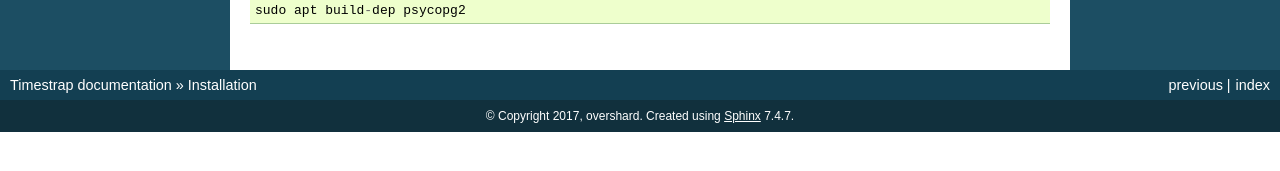
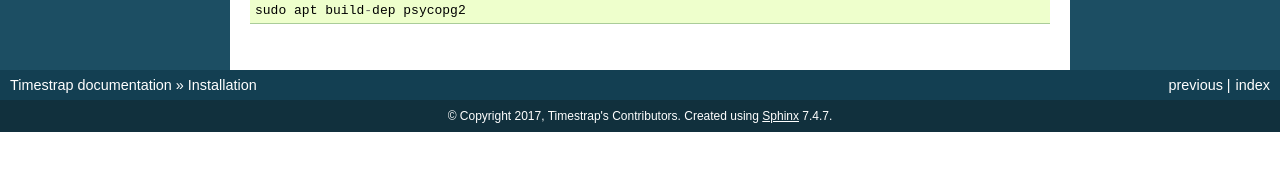
Before and after one commit to overshard/timestrap, a Sphinx documentation site: the page built from docs/installation.rst, in a window 1280 px wide. Shown: the part 517-688 px from the top of the page. Built offline with Sphinx 7.4.7, drawn with Linux system fonts in a browser that asks for light colours.

Commit message:
Updated author and description for documentation

```diff
--- a/docs/conf.py
+++ b/docs/conf.py
@@ -47,8 +47,8 @@ master_doc = 'index'
 
 # General information about the project.
 project = 'Timestrap'
-copyright = '2017, overshard'
-author = 'overshard'
+copyright = '2017, Timestrap\'s Contributors'
+author = 'Timestrap\'s Contributors'
 
 # The version info for the project you're documenting, acts as replacement for
 # |version| and |release|, also used in various other places throughout the
@@ -128,7 +128,7 @@ latex_elements = {
 #  author, documentclass [howto, manual, or own class]).
 latex_documents = [
     (master_doc, 'Timestrap.tex', 'Timestrap Documentation',
-     'overshard', 'manual'),
+     'Timestrap\'s Contributors', 'manual'),
 ]
 
 
@@ -149,6 +149,6 @@ man_pages = [
 #  dir menu entry, description, category)
 texinfo_documents = [
     (master_doc, 'Timestrap', 'Timestrap Documentation',
-     author, 'Timestrap', 'One line description of project.',
+     author, 'Timestrap', 'Time tracking and invoicing you can host anywhere. Full export support in multiple formats and easily extensible.',
      'Miscellaneous'),
 ]
```
